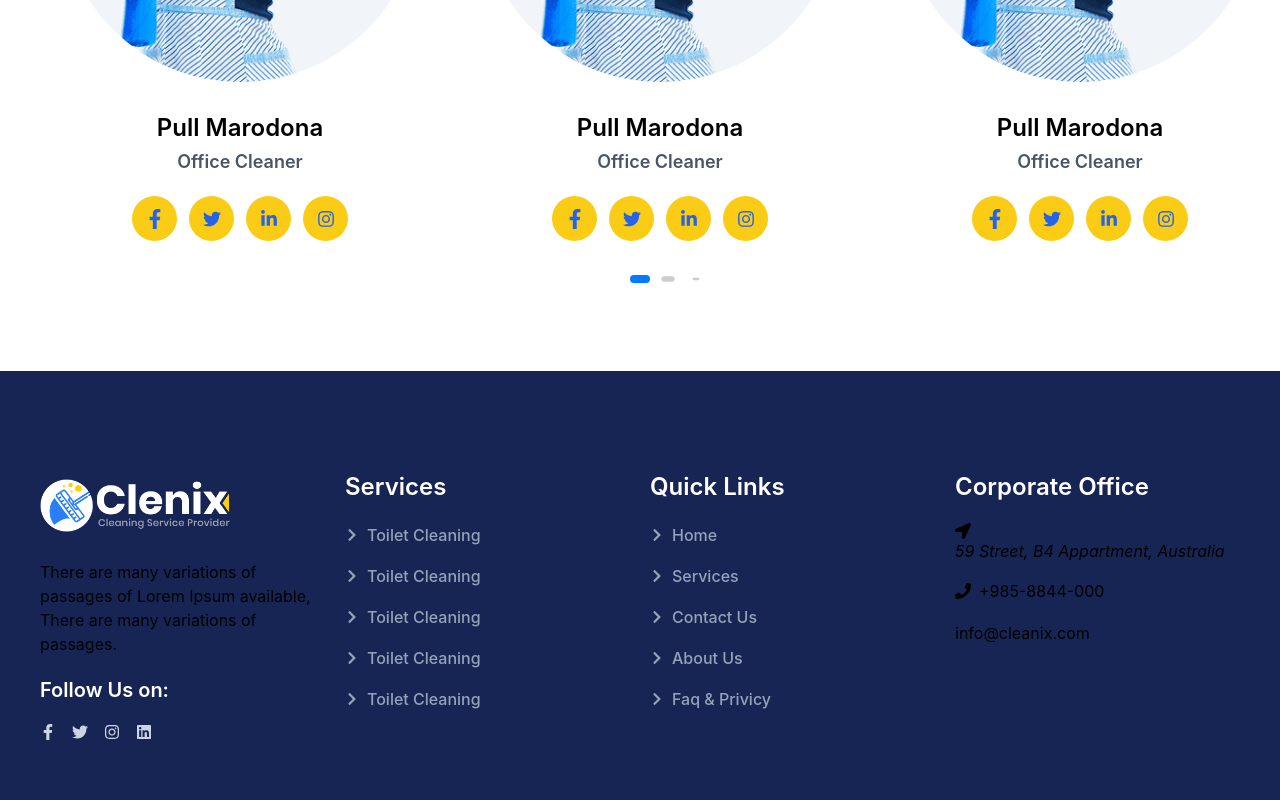
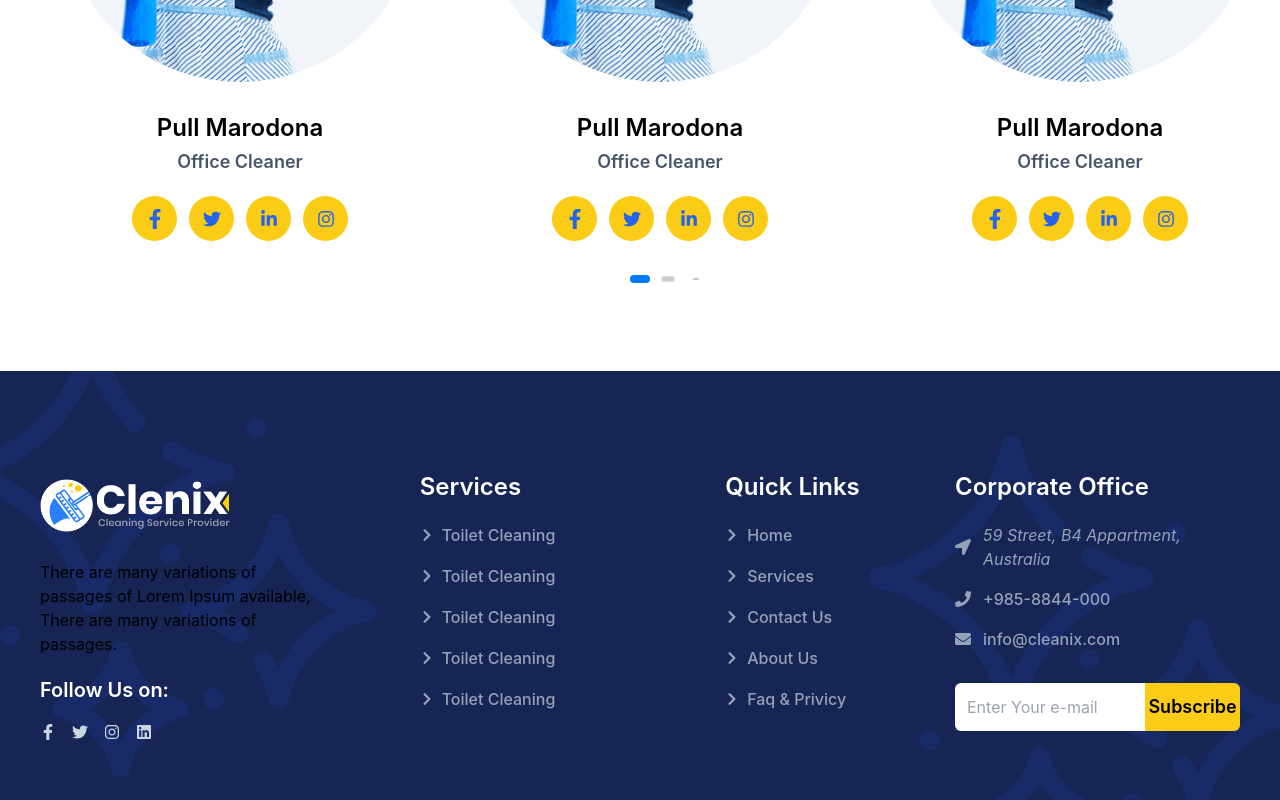
Before and after one commit to muh-arifulislam/f-cleaning-service-client, a React (Create React App) app: page / in a window 1280 px wide. Shown: the part 5006-5806 px from the top of the page. Built offline with nearby package versions, Linux system fonts and the light colour scheme.

Commit message:
footer section added

```diff
--- a/src/layout/Main/Footer.jsx
+++ b/src/layout/Main/Footer.jsx
@@ -2,13 +2,20 @@ import React from "react";
 import logo from "../../assets/images/logo2.png";
 import SocialLinksButton from "../../components/SocialLinksButton";
 import { Link } from "react-router-dom";
-import { FaChevronRight, FaLocationArrow, FaPhone } from "react-icons/fa";
+import {
+  FaChevronRight,
+  FaEnvelope,
+  FaLocationArrow,
+  FaPhone,
+} from "react-icons/fa";
+import image2 from "../../assets/images/figure1.png";
+import image3 from "../../assets/images/figure2.png";
 const Footer = () => {
   return (
-    <footer className="pt-[100px] pb-[60px] bg-blue-950">
-      <div className="max-w-[1200px] mx-auto">
-        <div className="grid lg:grid-cols-4 grid-cols-1 gap-5 lg:px-0 px-3">
-          <div>
+    <footer className="pt-[100px] pb-[60px] bg-blue-950 relative z-0">
+      <div className="max-w-[1200px] mx-auto z-10">
+        <div className="grid lg:grid-cols-4 md:grid-cols-2 grid-cols-1 gap-5 lg:px-0 px-3 justify-items-center">
+          <div className="flex flex-col lg:items-start items-center">
             <div className="mb-5">
               <img
                 className="lg:max-w-[190px] max-w-[120px] py-2"
@@ -27,7 +34,7 @@ const Footer = () => {
               <SocialLinksButton />
             </div>
           </div>
-          <div>
+          <div className="lg:text-start text-center">
             <h2 className="text-2xl text-white font-semibold mb-5">Services</h2>
             <ul>
               <li className="mb-4">
@@ -87,7 +94,7 @@ const Footer = () => {
               </li>
             </ul>
           </div>
-          <div>
+          <div className="lg:text-start text-center">
             <h2 className="text-2xl text-white font-semibold mb-5">
               Quick Links
             </h2>
@@ -149,32 +156,57 @@ const Footer = () => {
               </li>
             </ul>
           </div>
-          <div>
+          <div className="flex flex-col lg:items-start items-center">
             <h2 className="text-2xl text-white font-semibold mb-5">
               Corporate Office
             </h2>
-            <h2 className="mb-4">
-              <address>
-                <span>
-                  <FaLocationArrow />
-                </span>
-                59 Street, B4 Appartment, Australia
-              </address>
+            <h2 className="mb-4 flex items-center gap-3 text-slate-400">
+              <span>
+                <FaLocationArrow />
+              </span>
+              <address>59 Street, B4 Appartment, Australia</address>
             </h2>
-            <h4 className="mb-4">
-              <a href="tel:+985-8844-000" className="inline-flex items-center gap-2">
-                <span>
-                  <FaPhone />
-                </span>
+            <h4 className="mb-4 flex items-center gap-3">
+              <span className="text-slate-400">
+                <FaPhone />
+              </span>
+              <a
+                href="tel:+985-8844-000"
+                className="text-slate-400 font-medium transition hover:text-white"
+              >
                 +985-8844-000
               </a>
             </h4>
-            <h4>
-              <a href="mailto:info@cleanix.com">info@cleanix.com</a>
+            <h4 className="flex items-center gap-3 mb-8">
+              <span className="text-slate-400">
+                <FaEnvelope />
+              </span>
+              <a
+                href="mailto:info@cleanix.com"
+                className="text-slate-400 font-medium transition hover:text-white"
+              >
+                info@cleanix.com
+              </a>
             </h4>
+            <div className="grid grid-cols-3 ">
+              <div className="col-span-2">
+                <input
+                  className="py-3 px-3 rounded-l-md w-full outline-none"
+                  type="text"
+                  placeholder="Enter Your e-mail"
+                />
+              </div>
+              <div className="flex">
+                <button className="text-lg rounded-r-md font-semibold w-full bg-yellow-400">
+                  Subscribe
+                </button>
+              </div>
+            </div>
           </div>
         </div>
       </div>
+      <img className="absolute top-0 left-0 z-[-1] opacity-40" src={image2} alt="" />
+      <img className="absolute bottom-0 right-0 z-[-1] opacity-40" src={image3} alt="" />
     </footer>
   );
 };
```
